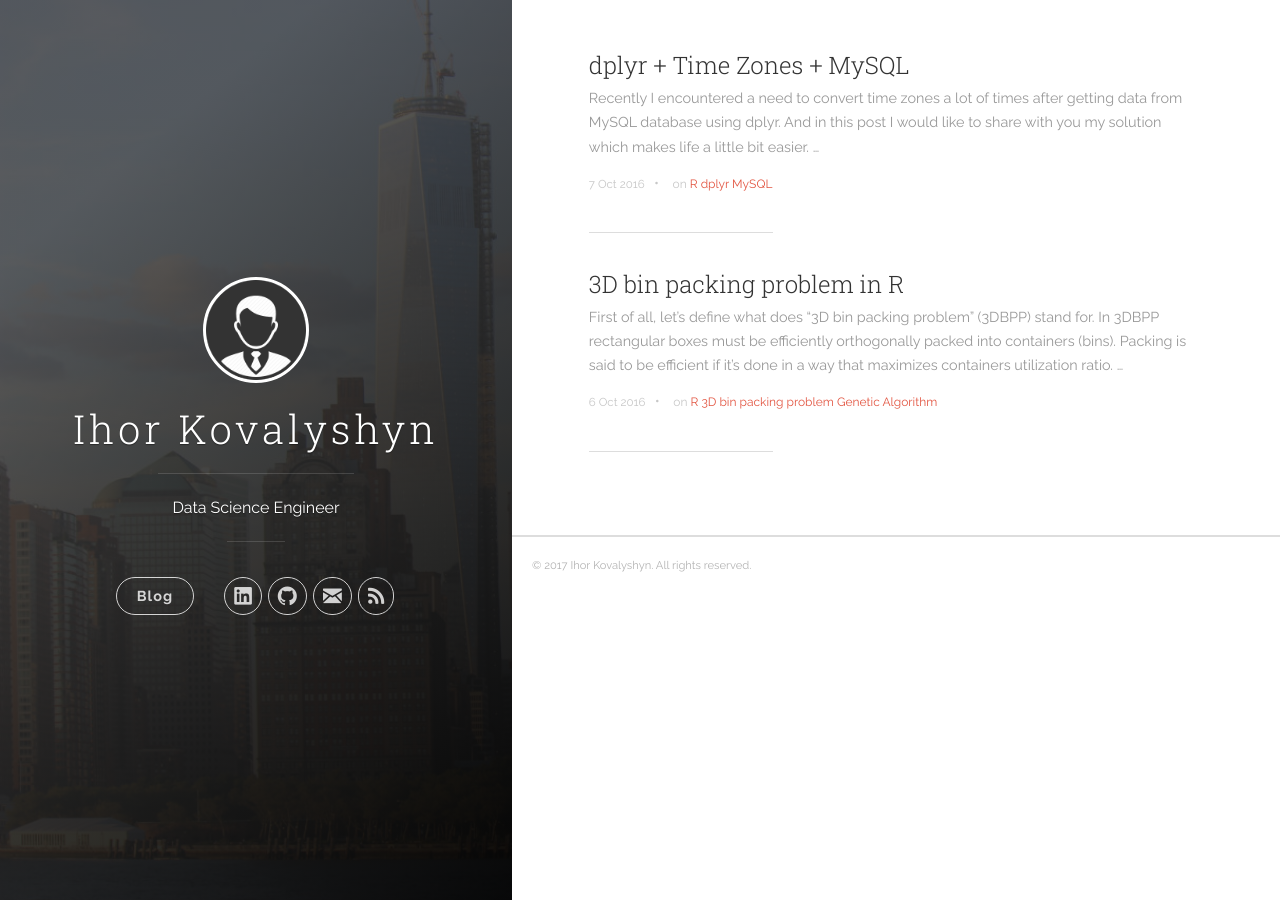
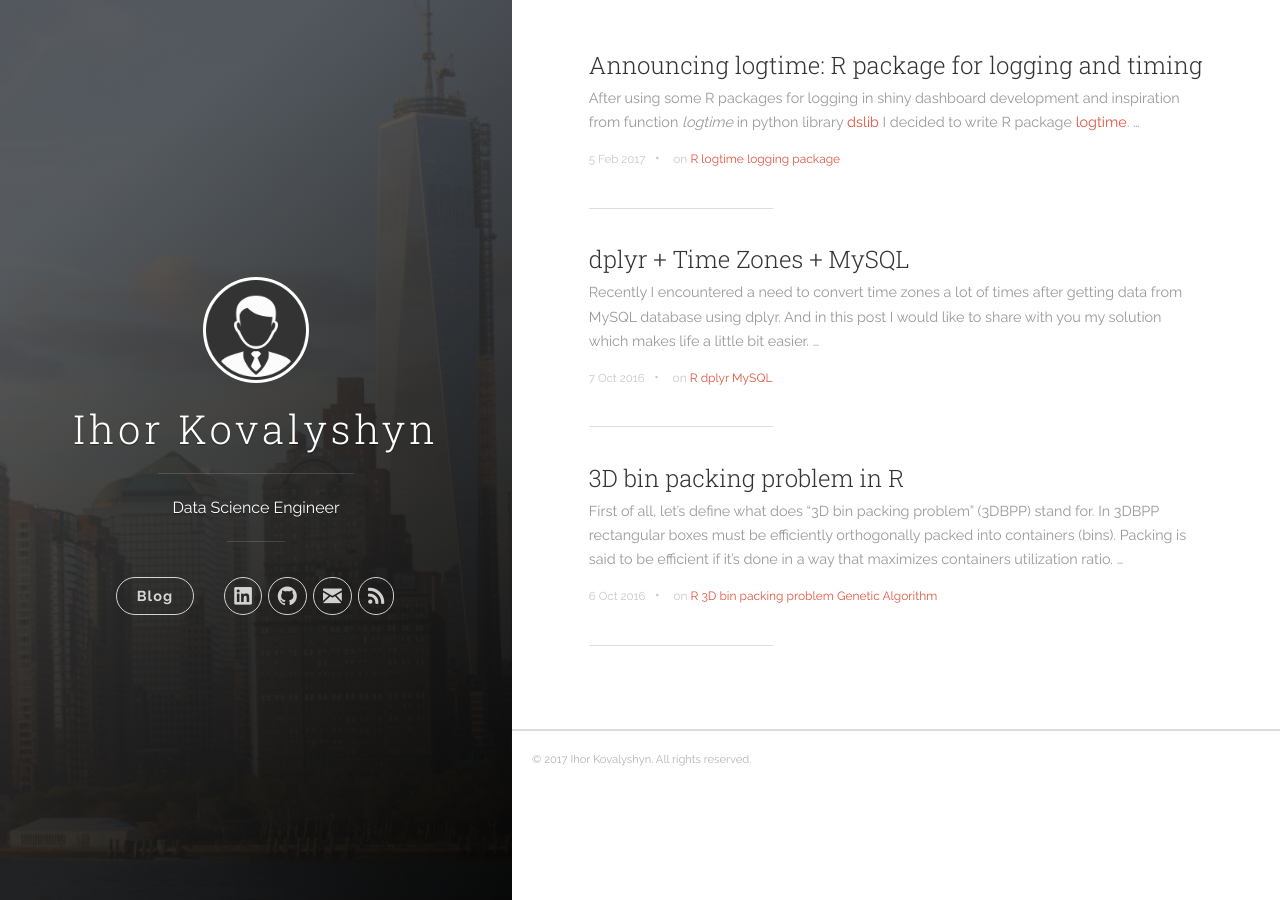
Before and after one commit to delta1epsilon/delta1epsilon.github.io, a Jekyll site: the page built from index.html, in a window 1280 px wide. Built offline with Jekyll 4.4.1, drawn with Linux system fonts in a browser that asks for light colours; nearby versions of some CDN libraries; the list of posts is cut into pages by our own code; part of the change alters nothing that is shown.

Commit message:
add logtime post

````diff
--- a/_config.yml
+++ b/_config.yml
@@ -3,7 +3,7 @@ title: Ihor Kovalyshyn
 description: 'Data Science Engineer'
 url: 'delta1epsilon.github.io'
 baseurl: '/'
-# google_analytics: 'UA-XXXXXX-X'
+google_analytics: 'UA-91445583-1'
 disqus_shortname: 'delta1epsilon'
 
 author:
--- /dev/null
+++ b/_posts/2017-02-05-Announcing-logtime-R-package-for-logging-and-timing.md
@@ -0,0 +1,183 @@
+---
+title:  "Announcing logtime: R package for logging and timing"
+date:   2017-02-05 13:00:00
+categories: [R, logtime, logging, package]
+tags: [R, logtime, logging, package]
+---
+After using some R packages for logging in shiny dashboard development and inspiration from
+function *logtime* in python library [dslib](https://github.com/itdxer/dslib)
+I decided to write R package [logtime](https://github.com/delta1epsilon/logtime).
+
+
+## Why to use logtime package?
+
+* It's easy to use
+* User-friendly interface
+* Besides logging the package provides you with possibility of tracking time of code execution
+* Makes code much more readable
+* No dependencies on other packages
+
+## Install
+
+```
+devtools::install_github('delta1epsilon/logtime')
+```
+
+## logtime package overview
+
+
+logtime package consists of just five functions *log_time*, *log_message*, *create_logger*, *configure_logging* and *get_logging_configs*. The functions names are self-explaining.
+
+### `log_time`
+
+The core function is `log_time` which enables logging and time tracking and makes code much more readable. Its usage:
+
+```
+log_time('message', level = 'DEBUG') %<% {
+   # expression
+}
+# 2016-10-12 12:31:47 - DEBUG - [Start] - [message]
+# 2016-10-12 12:31:47 - DEBUG - [End  ] - [message] - [Done in 0 sec. (0 min.)]
+```
+
+It evaluates an expression in calling environment. Uses pipe operator ```%<%``` which is inspired by pipe operators family introduced in [magrittr](https://github.com/smbache/magrittr) package. It allows nested calls. The call below will output execution time for all tree blocks
+
+```
+log_time('message', level = 'DEBUG') %<% {
+    # expression 1
+
+    log_time('sub_message_1', level = 'DEBUG') %<% {
+        # expression 2
+    }
+
+    log_time('sub_message_2', level = 'WARNING') %<% {
+        # expression 3
+    }
+}
+# 2016-10-12 12:34:06 - DEBUG - [Start] - [message]
+#  2016-10-12 12:34:06 - DEBUG - [Start] - [sub_message_1]
+#  2016-10-12 12:34:06 - DEBUG - [End  ] - [sub_message_1] - [Done in 0 sec. (0 min.)]
+#  2016-10-12 12:34:06 - WARNING - [Start] - [sub_message_2]
+#  2016-10-12 12:34:06 - WARNING - [End  ] - [sub_message_2] - [Done in 0 sec. (0 min.)]
+# 2016-10-12 12:34:06 - DEBUG - [End  ] - [message] - [Done in 0 sec. (0 min.)]
+```
+
+By default it has level DEBUG but the package supports DEBUG, INFO, WARNING and  ERROR levels.
+
+
+### `log_message`
+
+
+`log_message` prints a log message with specified logging level. The usage is simple:
+
+```
+log_message('message', level = 'DEBUG')
+# 2016-10-12 12:36:46 - DEBUG - [message]
+```
+
+### `create_logger`
+
+To have more control on different logging parts of the script `create_logger` function was designed. It has three arguments: logger name, logging level and optional file path or connection for writing logs to.
+
+```
+logger <- create_logger('name', level = 'INFO', file = "")
+```
+
+### `configure_logging`
+
+And last but not least, `configure_logging` allows you to set overall threshold logging level for printing logs and to set file destination for writing logs. The usage is:
+
+```
+configure_logging(threshold_level = "INFO", output_file = "")
+```
+
+## Examples
+
+
+Let's say I would like to logtime generating of random numbers.
+
+```
+log_time ('Generate random numbers') %<% {
+
+    log_time ('Set 1') %<% {
+      norm_dist_random_numbers <- rnorm(10000000)
+    }
+
+    log_time ('Set 2') %<% {
+      exp_dist_random_numbers <- rexp(10000000)
+    }
+
+    log_time ('Set 3') %<% {
+      pois_dist_random_numbers <- rpois(10000000, lambda = 1)
+    }
+}
+# 2016-10-12 12:45:29 - DEBUG - [Start] - [Generate random numbers]
+#  2016-10-12 12:45:29 - DEBUG - [Start] - [Set 1]
+#  2016-10-12 12:45:32 - DEBUG - [End  ] - [Set 1] - [Done in 2.8 sec. (0 min.)]
+#  2016-10-12 12:45:32 - DEBUG - [Start] - [Set 2]
+#  2016-10-12 12:45:34 - DEBUG - [End  ] - [Set 2] - [Done in 1.8 sec. (0 min.)]
+#  2016-10-12 12:45:34 - DEBUG - [Start] - [Set 3]
+#  2016-10-12 12:45:36 - DEBUG - [End  ] - [Set 3] - [Done in 1.9 sec. (0 min.)]
+# 2016-10-12 12:45:36 - DEBUG - [End  ] - [Generate random numbers] -
+[Done in 6.4 sec. (0.1 min.)]
+```
+
+Or let's create a log with level 'WARNING' which tells that data frame is empty.
+
+```
+log_message('The data frame is empty', level = 'WARNING')
+# 2016-10-12 12:46:39 - WARNING - [The data frame is empty]
+```
+
+Let's move on and create a logger called *clean_data* with default level INFO which will write all the logs to file *clean_data.log*.
+
+```
+clean_data_logger <- create_logger(name = 'clean_data',
+                                   level = 'INFO',
+                                   file = 'clean_data.log'
+                                   )
+```
+
+And let's logtime some process in data cleaning procedure.
+
+```
+clean_data_logger$log_time ('Data cleaning step X') %<% {
+    # some code
+}
+# this logs go to clean_data.log file:
+# 2016-10-12 12:48:50 - [clean_data] - INFO - [Start] - [Data cleaning step X]
+# 2016-10-12 12:48:50 - [clean_data] - INFO - [End  ] - [Data cleaning step X] - [Done in 0 sec. (0 min.)]
+```
+
+The code above writes logs to *clean_data.log* file with logging level INFO.
+By default the logger's `log_time` and `log_message` have level INFO and can be changed.
+
+
+Now let's create simple log with changed level to ERROR.
+
+```
+clean_data_logger$log_message('Something awful happened', level = 'ERROR')
+# goes to clean_data.log file:
+# 2016-10-12 12:50:55 - [clean_data] - ERROR - [Something awful happened]
+```
+
+To set the package for printing only logs with levels INFO and higher (namely INFO, WARNING and ERROR) we write:
+
+```
+configure_logging(threshold_level = 'INFO')
+```
+
+To set the package for printing logs to *log.log* file with levels WARNING and higher we write:
+
+```
+configure_logging(threshold_level = 'WARNING', output_file = 'log.log')
+```
+
+Below is the table which indicates when a log with specific level is printed depending on threshold logging level defined in `configure_logging`.
+
+|configure_logging \ log level |DEBUG|INFO |WARNING|ERROR|
+|-------|-----|-----|-------|-----|
+|**DEBUG**  |1    |1    |1      |1    |
+|**INFO**   |0    |1    |1      |1    |
+|**WARNING**|0    |0    |1      |1    |
+|**ERROR**  |0    |0    |0      |1    |
````
